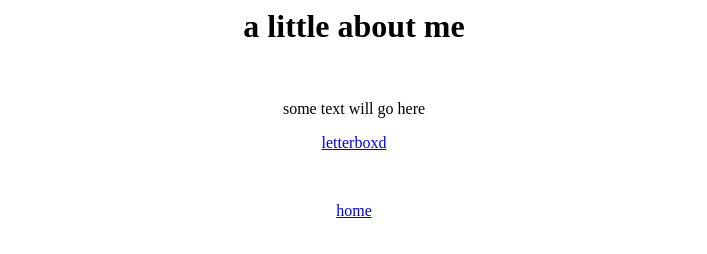
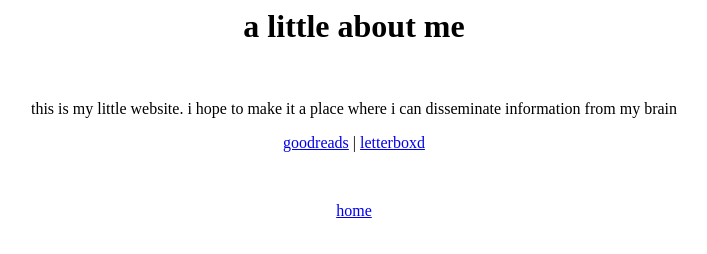
Before and after one commit to js-reid/js-reid.github.io, a plain HTML site: page about.html in a window 1280 px wide. Shown: the whole page, without its empty margins (286-993 px from the left). Drawn offline with Linux system fonts and the light colour scheme.

Commit message:
random updates

```diff
--- a/about.html
+++ b/about.html
@@ -6,8 +6,15 @@
         <center>
             <h1>a little about me</h1>
             <br />
-            <p>some text will go here</p>
             <p>
+                this is my little website. i hope to make it a place where i can
+                disseminate information from my brain
+            </p>
+            <p>
+                <a href="https://www.goodreads.com/user/show/4374995-john"
+                    >goodreads</a
+                >
+                |
                 <a href="https://letterboxd.com/ghostenthusiast/">letterboxd</a>
             </p>
             <br />
```
Also changed, not shown: index.html (+1 -1 lines).
